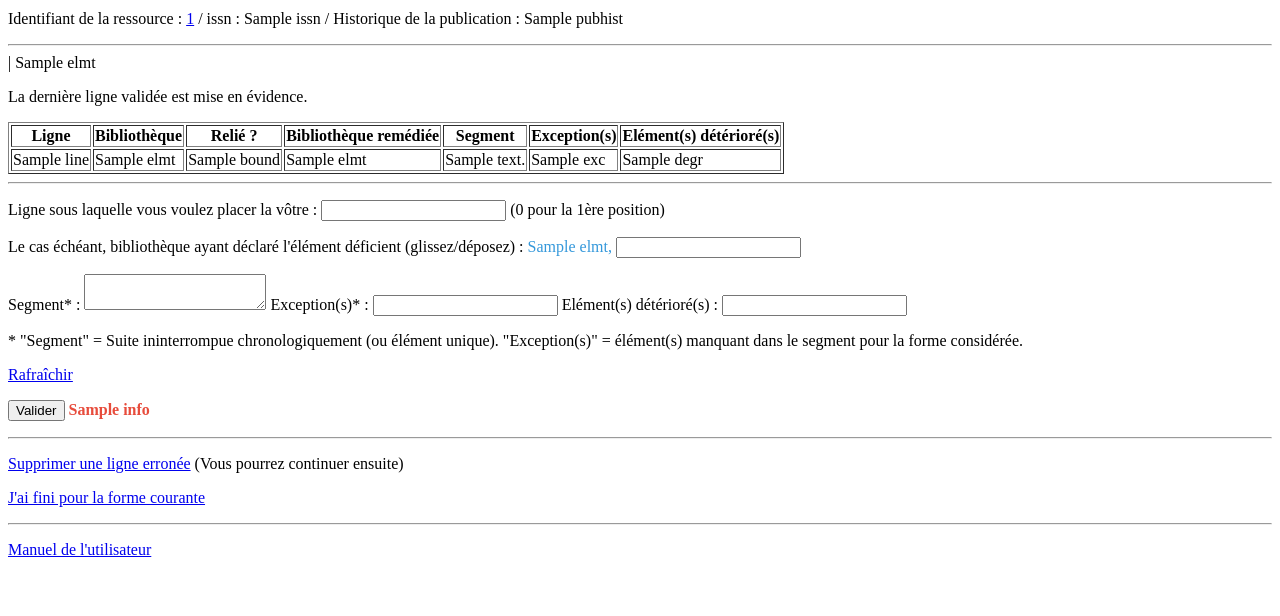
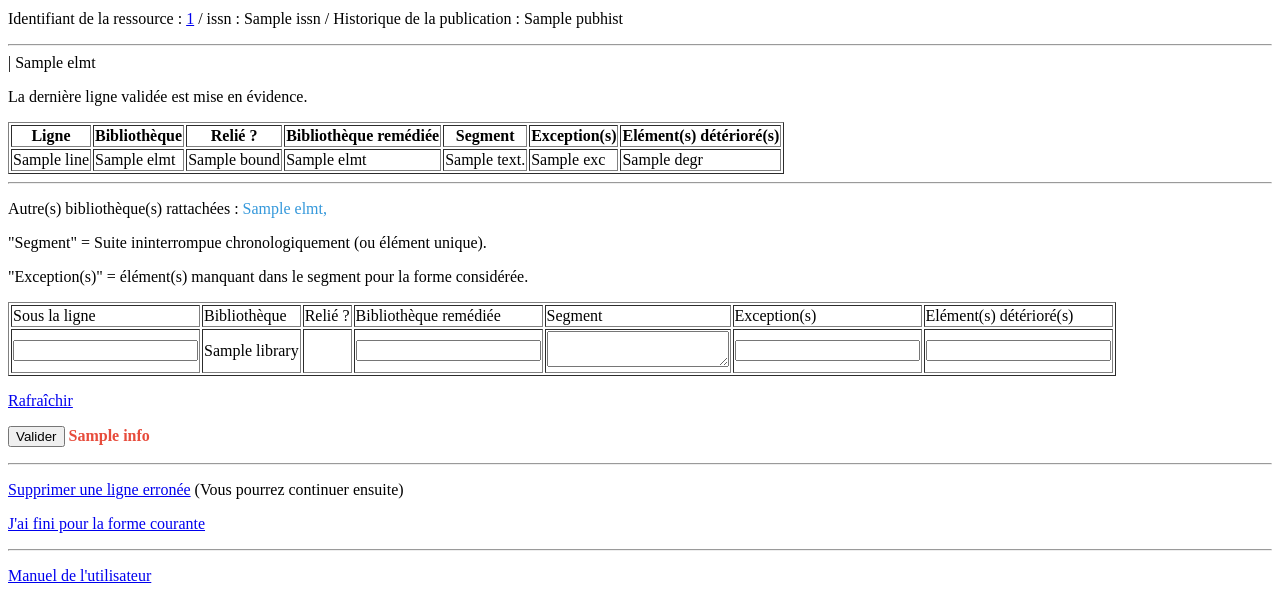
Before and after one commit to abes-esr/eplouribousse, a Django app: template eplouribousse/apps/epl/templates/epl/addinstruction.html in a window 1280 px wide. Shown: the part 143-759 px from the top of the page. Run offline with Django 3.2, Linux system fonts and the light colour scheme; the template is opened without the code that fills it: most values are stand-ins (such as "Sample title", 1, 10 or a date in 2020); form fields are guessed from the names that the template uses.

Commit message:
New template for adding instruction

```diff
--- a/eplouribousse/apps/epl/templates/epl/addinstruction.html
+++ b/eplouribousse/apps/epl/templates/epl/addinstruction.html
@@ -75,17 +75,54 @@
       </table>
 
       <HR>
-
-        <form method="post">{% csrf_token %}
-        <div>
-          <p>Ligne sous laquelle vous voulez placer la vôtre : {{ form.line }} (0 pour la 1ère position)</p>
-          <p>Le cas échéant, bibliothèque ayant déclaré l'élément déficient (glissez/déposez) :
+          <p>Autre(s) bibliothèque(s) rattachées :
             {% for elmt in remedied_lib_list %}
                  <font color= #3498db >{{ elmt.name }},</font>
-            {% endfor %}
-           {{ form.oname }}</p>
-        <p>Segment* : {{ form.descr }} Exception(s)* : {{ form.exc}} Elément(s) détérioré(s) : {{ form.degr }}</p>
-        <p>* "Segment" = Suite ininterrompue chronologiquement (ou élément unique). "Exception(s)" = élément(s) manquant dans le segment pour la forme considérée.</p>
+            {% endfor %}</p>
+
+        <p>"Segment" = Suite ininterrompue chronologiquement (ou élément unique).</p>
+        <p>"Exception(s)" = élément(s) manquant dans le segment pour la forme considérée.</p>
+        <form method="post">{% csrf_token %}
+
+      <table border="1">
+
+         <thead>
+
+             <td>Sous la ligne</td>
+             <td>Bibliothèque</td>
+             <td>Relié ?</td>
+             <td>Bibliothèque remédiée</td>
+             <td>Segment</td>
+             <td>Exception(s)</td>
+             <td>Elément(s) détérioré(s)</td>
+
+         </thead>
+
+         <tbody>
+
+
+          <tr>
+              <td><center>{{ form.line }}</center></td>
+              <td>{{ library.name }}</td>
+              {% if stage == "reliés" %}
+              <td><center>x</center></td>
+              {% else %}
+              <td><center> </center></td>
+              {% endif %}
+              <td>{{ form.oname }}</td>
+              <td>{{ form.descr }}</td>
+              <td>{{ form.exc}}</td>
+              <td>{{ form.degr }}</td>
+
+          </tr>
+
+         </tbody>
+
+
+      </table>
+
+
+        <div>
 
         <p><a href="/./epl/addinstruction/{{ sid }}/{{ lid }}">Rafraîchir</a></p>
 
```
